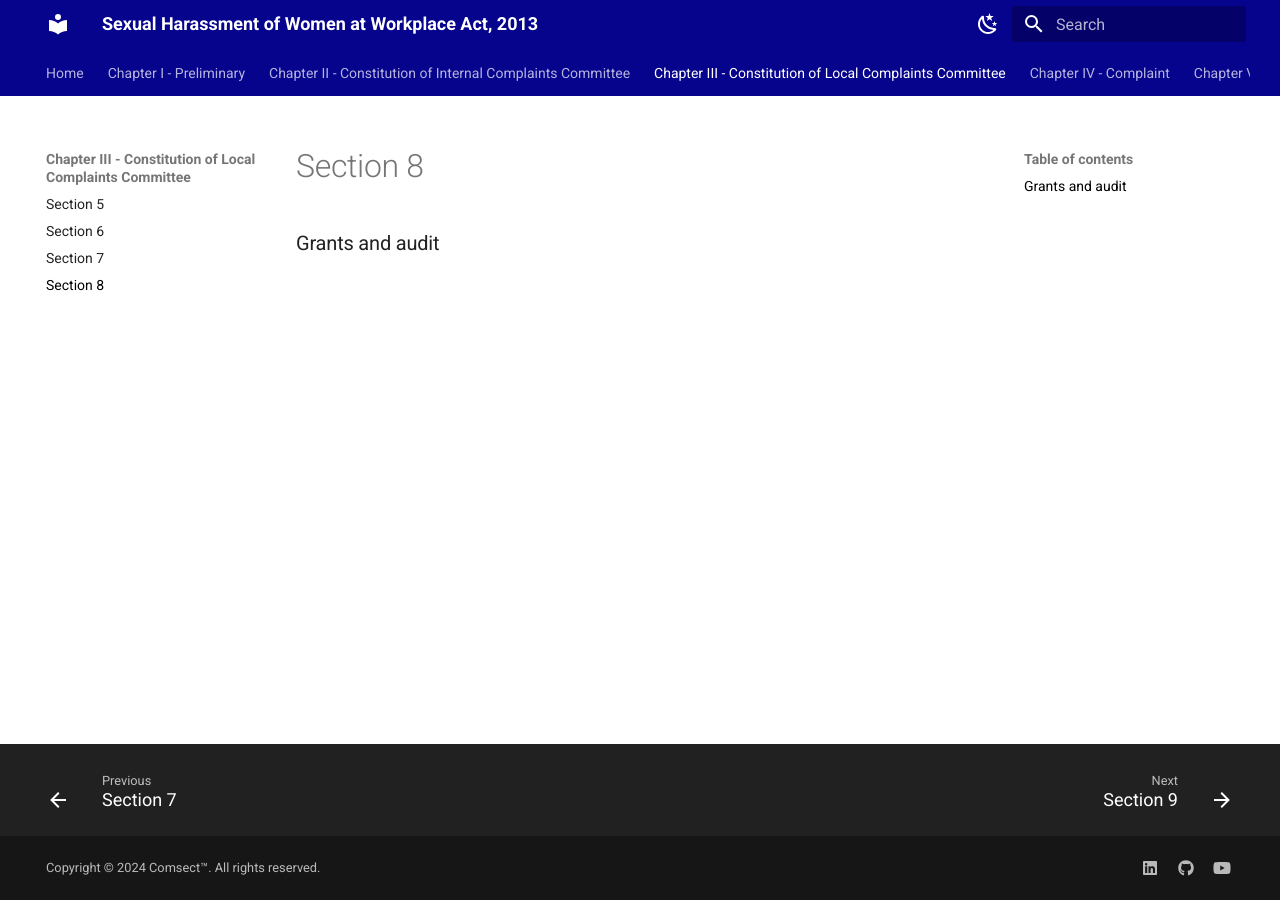
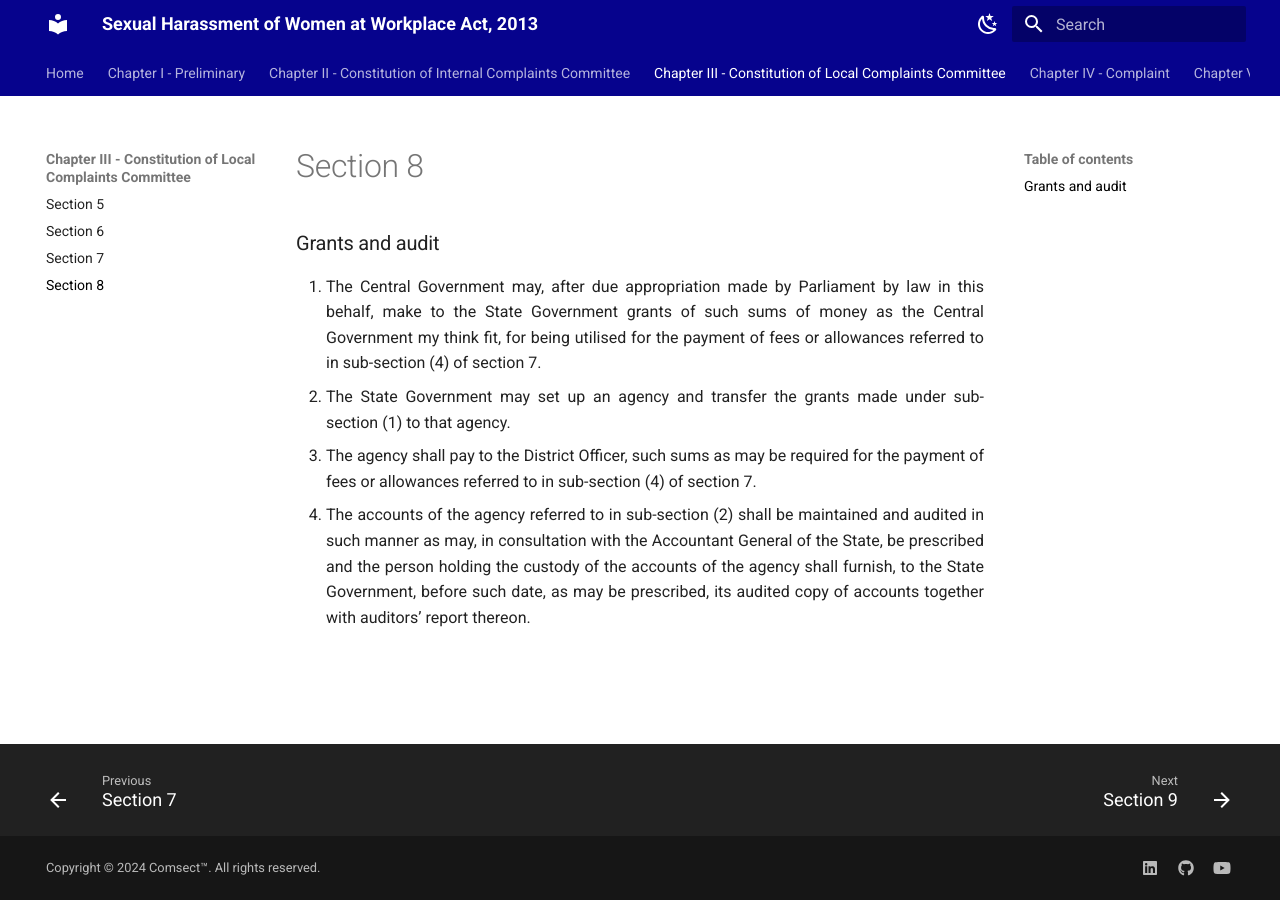
Before and after one commit to comsect/posh-act, an MkDocs documentation site: the page built from docs/en/8.md, in a window 1280 px wide. Built offline with MkDocs 1.6.1 and Material for MkDocs 9.7.7, drawn with Linux system fonts in a browser that asks for light colours.

Commit message:
add section eight

```diff
--- a/docs/en/8.md
+++ b/docs/en/8.md
@@ -3,3 +3,8 @@ description: Grants and audit
 ---
 
 ### Grants and audit
+
+1. <div style="text-align: justify"> The Central Government may, after due appropriation made by Parliament by law in this behalf, make to the State Government grants of such sums of money as the Central Government my think fit, for being utilised for the payment of fees or allowances referred to in sub-section (4) of section 7.
+2. <div style="text-align: justify"> The State Government may set up an agency and transfer the grants made under sub-section (1) to that agency.
+3. <div style="text-align: justify"> The agency shall pay to the District Officer, such sums as may be required for the payment of fees or allowances referred to in sub-section (4) of section 7.
+4. <div style="text-align: justify"> The accounts of the agency referred to in sub-section (2) shall be maintained and audited in such manner as may, in consultation with the Accountant General of the State, be prescribed and the person holding the custody of the accounts of the agency shall furnish, to the State Government, before such date, as may be prescribed, its audited copy of accounts together with auditors’ report thereon.
```
